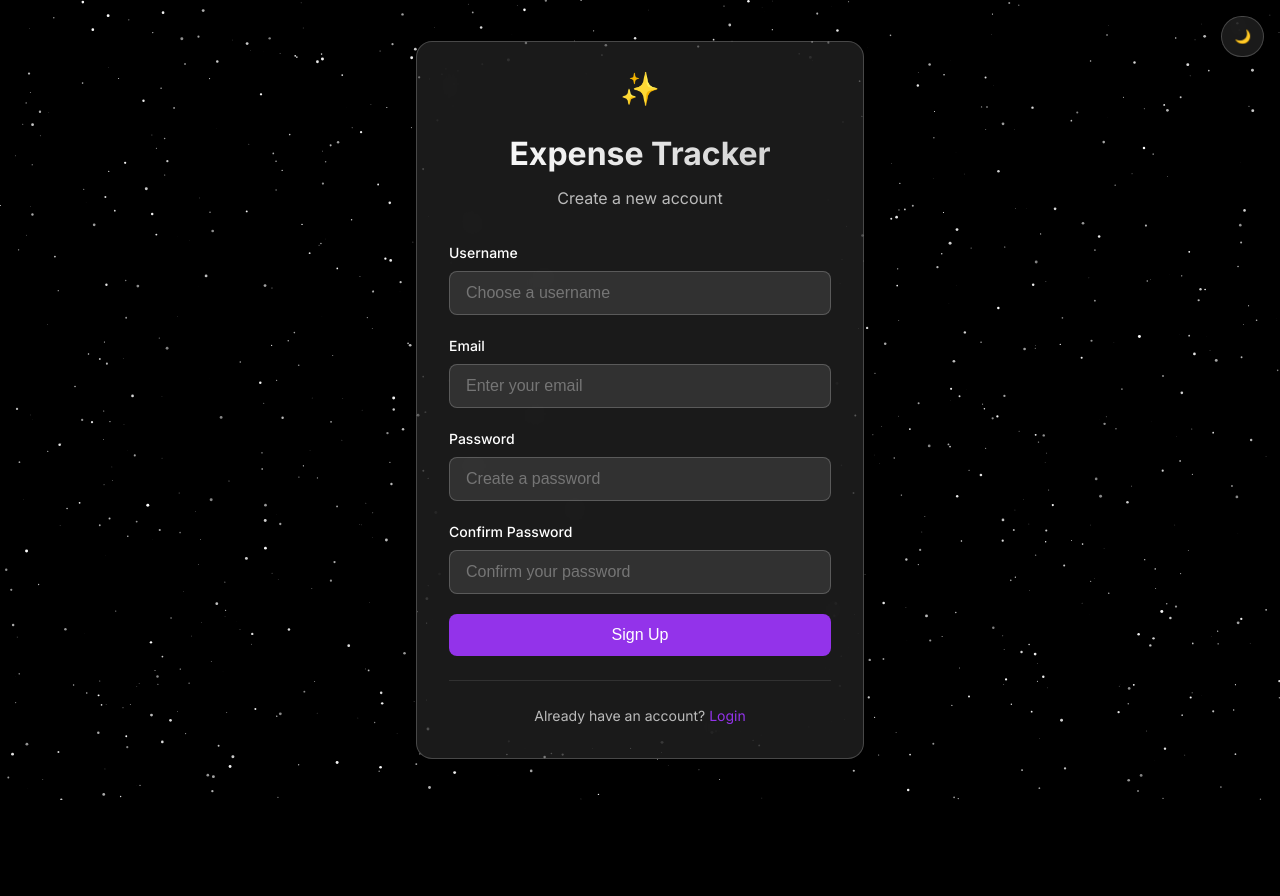
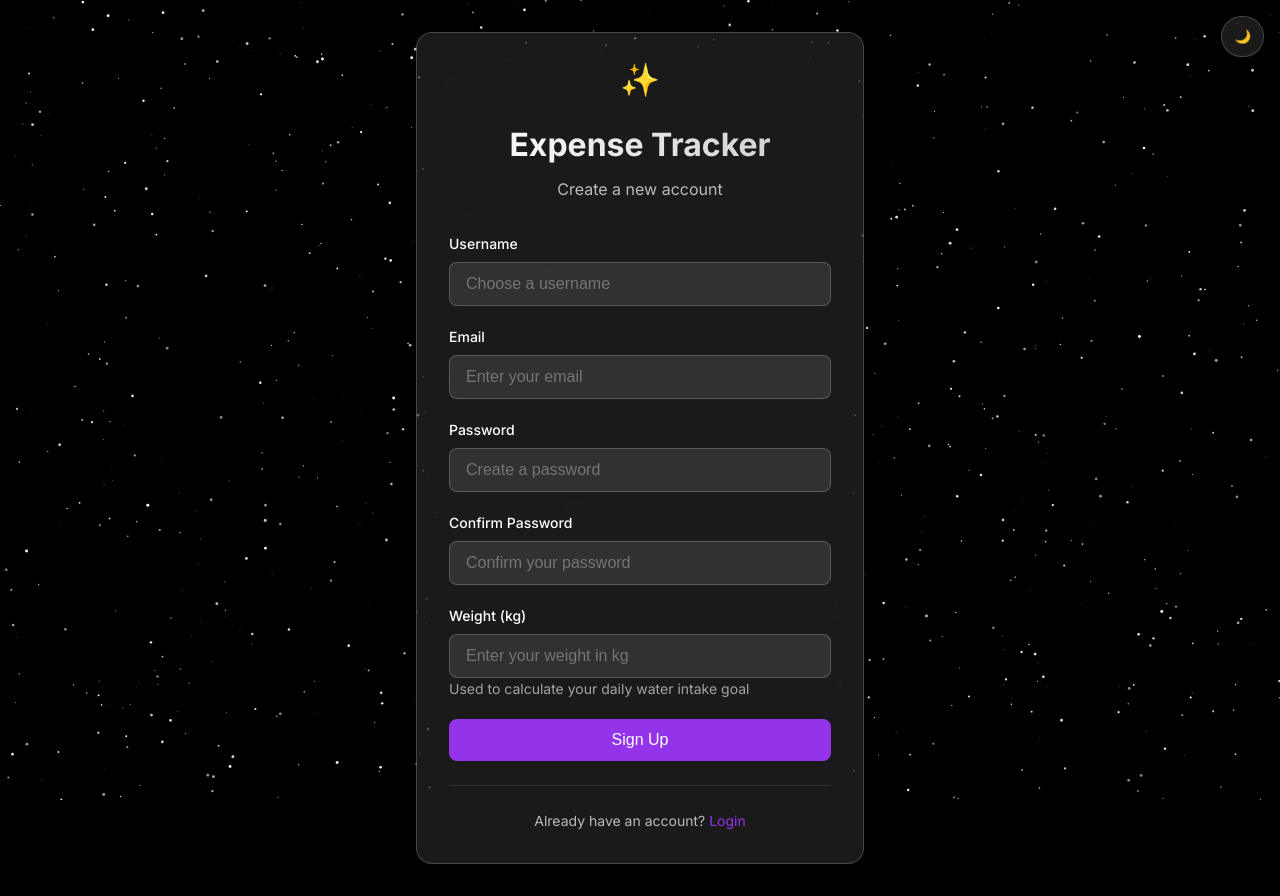
Before and after one commit to mdyasir8055/Habit-Tracker, a Flask app: page /signup in a window 1280 px wide. Before the commit the page ends 800 px from the top, so only its background shows below. Run offline with Flask 3, Linux system fonts and the light colour scheme.

Commit message:
Added Weight  Of User

```diff
--- a/Expense  tracker/app.py
+++ b/Expense  tracker/app.py
@@ -109,9 +109,20 @@ def signup():
         email = request.form.get('email')
         password = request.form.get('password')
         confirm_password = request.form.get('confirm_password')
+        weight = request.form.get('weight')
 
         if password != confirm_password:
             flash('Passwords do not match', 'error')
+            return render_template('signup.html')
+
+        # Validate weight
+        try:
+            weight = float(weight)
+            if weight < 30 or weight > 300:
+                flash('Please enter a valid weight between 30 and 300 kg', 'error')
+                return render_template('signup.html')
+        except ValueError:
+            flash('Please enter a valid weight', 'error')
             return render_template('signup.html')
 
         users = load_users()
@@ -127,11 +138,25 @@ def signup():
             'username': username,
             'email': email,
             'password': generate_password_hash(password),
+            'weight': weight,
             'created_at': datetime.now().isoformat()
         }
 
         users.append(new_user)
         save_users(users)
+
+        # Calculate water goal based on weight (weight in kg * 0.033 = liters, convert to ml)
+        water_goal = int(weight * 0.033 * 1000)
+
+        # Initialize water data for the new user
+        water_data = load_water()
+        water_data[new_user['id']] = {
+            'goal': water_goal,
+            'current': 0,
+            'history': [],
+            'last_update_date': datetime.now().strftime('%Y-%m-%d')
+        }
+        save_water(water_data)
 
         flash('Account created successfully! Please login.', 'success')
         return redirect(url_for('login'))
@@ -165,6 +190,7 @@ def profile():
         username = request.form.get('username')
         current_password = request.form.get('current_password')
         new_password = request.form.get('new_password')
+        weight = request.form.get('weight')
 
         if current_password and new_password:
             if check_password_hash(user['password'], current_password):
@@ -177,6 +203,29 @@ def profile():
             user['username'] = username
             session['username'] = username
             flash('Username updated successfully', 'success')
+
+        # Handle weight update
+        if weight:
+            try:
+                weight_value = float(weight)
+                if weight_value < 30 or weight_value > 300:
+                    flash('Please enter a valid weight between 30 and 300 kg', 'error')
+                else:
+                    old_weight = user.get('weight', 70)
+                    user['weight'] = weight_value
+
+                    # Update water goal based on new weight
+                    if old_weight != weight_value:
+                        water_data = load_water()
+                        if user['id'] in water_data:
+                            water_goal = int(weight_value * 0.033 * 1000)
+                            water_data[user['id']]['goal'] = water_goal
+                            save_water(water_data)
+                            flash(f'Weight updated and daily water goal adjusted to {water_goal} ml', 'success')
+                        else:
+                            flash('Weight updated successfully', 'success')
+            except ValueError:
+                flash('Please enter a valid weight', 'error')
 
         save_users(users)
 
@@ -359,14 +408,30 @@ def get_water_data():
     user_id = session['user_id']
     today = datetime.now().strftime('%Y-%m-%d')
 
+    # Get user data to access weight
+    users = load_users()
+    current_user = next((user for user in users if user['id'] == user_id), None)
+
     if user_id not in water_data:
+        # Calculate water goal based on weight if available
+        water_goal = 2000  # Default goal in ml
+        if current_user and 'weight' in current_user:
+            water_goal = int(float(current_user['weight']) * 0.033 * 1000)
+
         water_data[user_id] = {
-            'goal': 2000,  # Default goal in ml
+            'goal': water_goal,
             'current': 0,
             'history': [],
             'last_update_date': today
         }
         save_water(water_data)
+    else:
+        # Update goal if user weight has changed
+        if current_user and 'weight' in current_user:
+            calculated_goal = int(float(current_user['weight']) * 0.033 * 1000)
+            if water_data[user_id]['goal'] != calculated_goal:
+                water_data[user_id]['goal'] = calculated_goal
+                save_water(water_data)
 
     # Check if it's a new day and reset water count if needed
     if water_data[user_id].get('last_update_date') != today:
--- a/Expense  tracker/templates/profile.html
+++ b/Expense  tracker/templates/profile.html
@@ -292,6 +292,11 @@
                         <input type="email" id="email" name="email" value="{{ user.email }}" disabled>
                         <p class="form-info">Email cannot be changed</p>
                     </div>
+                    <div class="form-group">
+                        <label for="weight">Weight (kg)</label>
+                        <input type="number" id="weight" name="weight" min="30" max="300" step="0.1" value="{{ user.weight|default('70') }}" required>
+                        <p class="form-info">Used to calculate your daily water intake goal ({{ (user.weight|default(70)|float * 0.033 * 1000)|int }} ml)</p>
+                    </div>
                     <button type="submit" class="auth-button">Update Profile</button>
                 </form>
             </div>
--- a/Expense  tracker/templates/signup.html
+++ b/Expense  tracker/templates/signup.html
@@ -48,6 +48,11 @@
                 <div class="form-group">
                     <label for="confirm_password">Confirm Password</label>
                     <input type="password" id="confirm_password" name="confirm_password" required placeholder="Confirm your password">
+                </div>
+                <div class="form-group">
+                    <label for="weight">Weight (kg)</label>
+                    <input type="number" id="weight" name="weight" min="30" max="300" step="0.1" required placeholder="Enter your weight in kg">
+                    <p class="form-info">Used to calculate your daily water intake goal</p>
                 </div>
                 <button type="submit" class="auth-button">Sign Up</button>
             </form>
--- a/Expense  tracker/templates/water.html
+++ b/Expense  tracker/templates/water.html
@@ -136,7 +136,8 @@
             color: rgba(255, 255, 255, 0.7);
         }
 
-        body.light .water-remaining {
+        body.light .water-remaining,
+        body.light .water-goal-info {
             color: rgba(0, 0, 0, 0.6);
         }
 
@@ -306,6 +307,7 @@
 
                         <div class="water-info">
                             <p class="water-goal">Daily Goal: <span id="water-goal">2000</span> ml</p>
+                            <p class="water-goal-info" style="font-size: 0.85rem; color: rgba(255, 255, 255, 0.7); margin-bottom: 0.5rem;">Based on your weight (weight × 0.033 L)</p>
                             <p class="water-current"><span id="water-current">0</span> ml</p>
                             <p class="water-remaining">Remaining: <span id="water-remaining">2000</span> ml</p>
                         </div>
--- a/users.json
+++ b/users.json
@@ -1 +1 @@
-[{"id": "6d259d7a-d704-468c-9792-186c26ddf068", "username": "mdyasir", "email": "mdyasir8055@gmail.com", "password": "scrypt:32768:8:1$rp98AqV8OjSUn0UP$aebf34499e11e5fc2bbc39b5262b6268c0b843fc8b93c8bf047fa00a0892612684992736b728f9b4ed20e64495180ac704a205d851fc6136da88ffe67da80cbe", "created_at": "2025-05-04T14:06:07.271303"}]
+[{"id": "6d259d7a-d704-468c-9792-186c26ddf068", "username": "mdyasir", "email": "mdyasir8055@gmail.com", "password": "scrypt:32768:8:1$rp98AqV8OjSUn0UP$aebf34499e11e5fc2bbc39b5262b6268c0b843fc8b93c8bf047fa00a0892612684992736b728f9b4ed20e64495180ac704a205d851fc6136da88ffe67da80cbe", "created_at": "2025-05-04T14:06:07.271303", "weight": 66.0}]
--- a/water.json
+++ b/water.json
@@ -1 +1 @@
-{"6d259d7a-d704-468c-9792-186c26ddf068": {"goal": 2000, "current": 0, "history": [{"date": "2025-05-04", "amount": 2885}, {"date": "2025-05-07", "amount": 0}], "last_update_date": "2025-05-07"}}
+{"6d259d7a-d704-468c-9792-186c26ddf068": {"goal": 2178, "current": 1250, "history": [{"date": "2025-05-04", "amount": 2885}, {"date": "2025-05-07", "amount": 1250}], "last_update_date": "2025-05-07"}}
```
